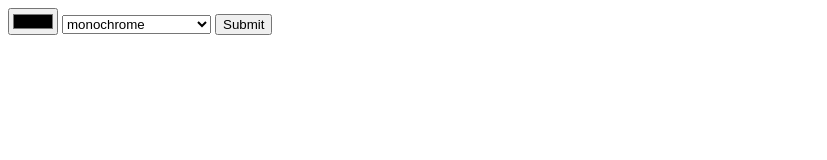
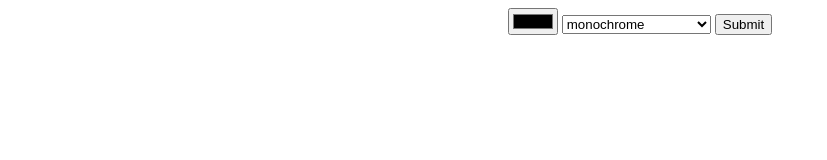
Before and after one commit to ganeshdole/color-scheme, a plain HTML site: page index.html in a window 1280 px wide. Shown: the whole page, without its empty margins (0-827 px from the left). Drawn offline with Linux system fonts and the light colour scheme.

Commit message:
Update index.html

```diff
--- a/index.html
+++ b/index.html
@@ -4,6 +4,13 @@
     <meta charset="UTF-8" />
     <meta name="viewport" content="width=device-width, initial-scale=1.0" />
     <title>Document</title>
+    <style>
+      body {
+        display: flex;
+        flex-direction: column;
+        align-items: center;
+      }
+    </style>
   </head>
   <body>
     <form>
```
